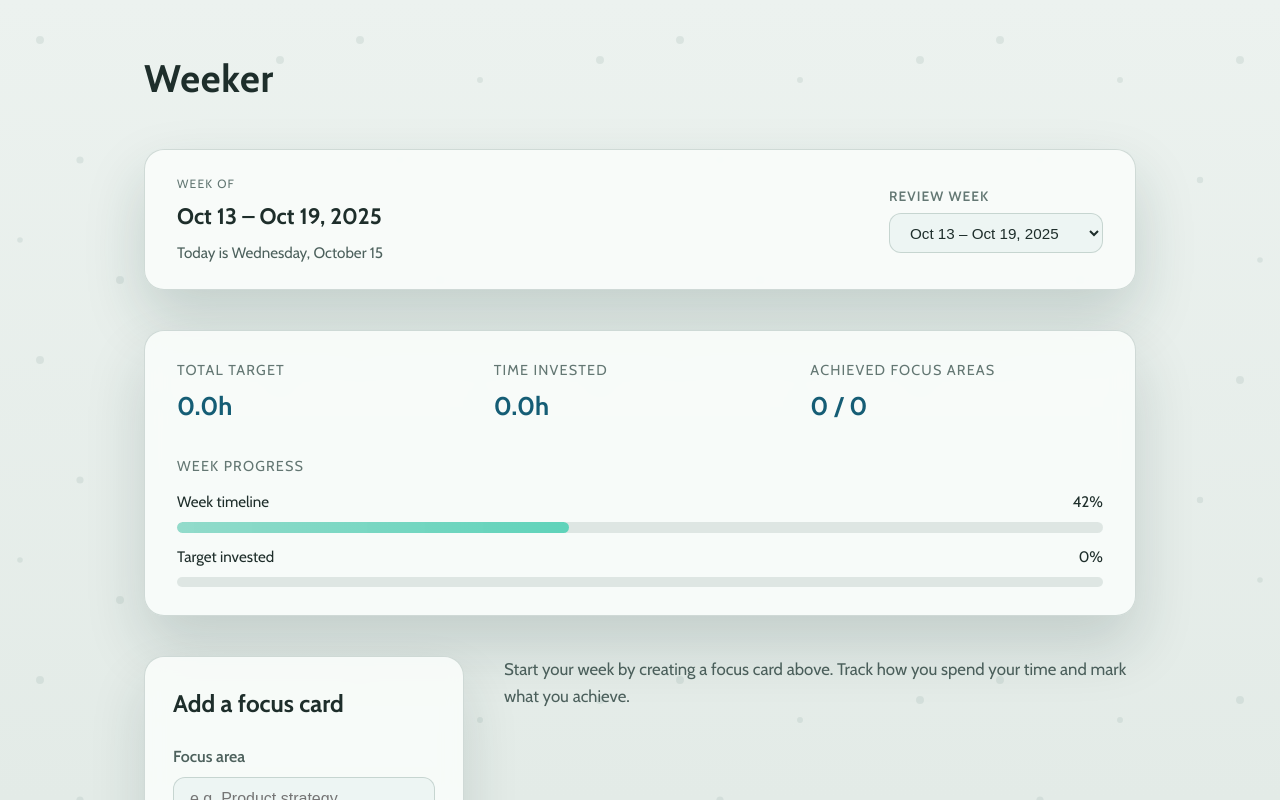
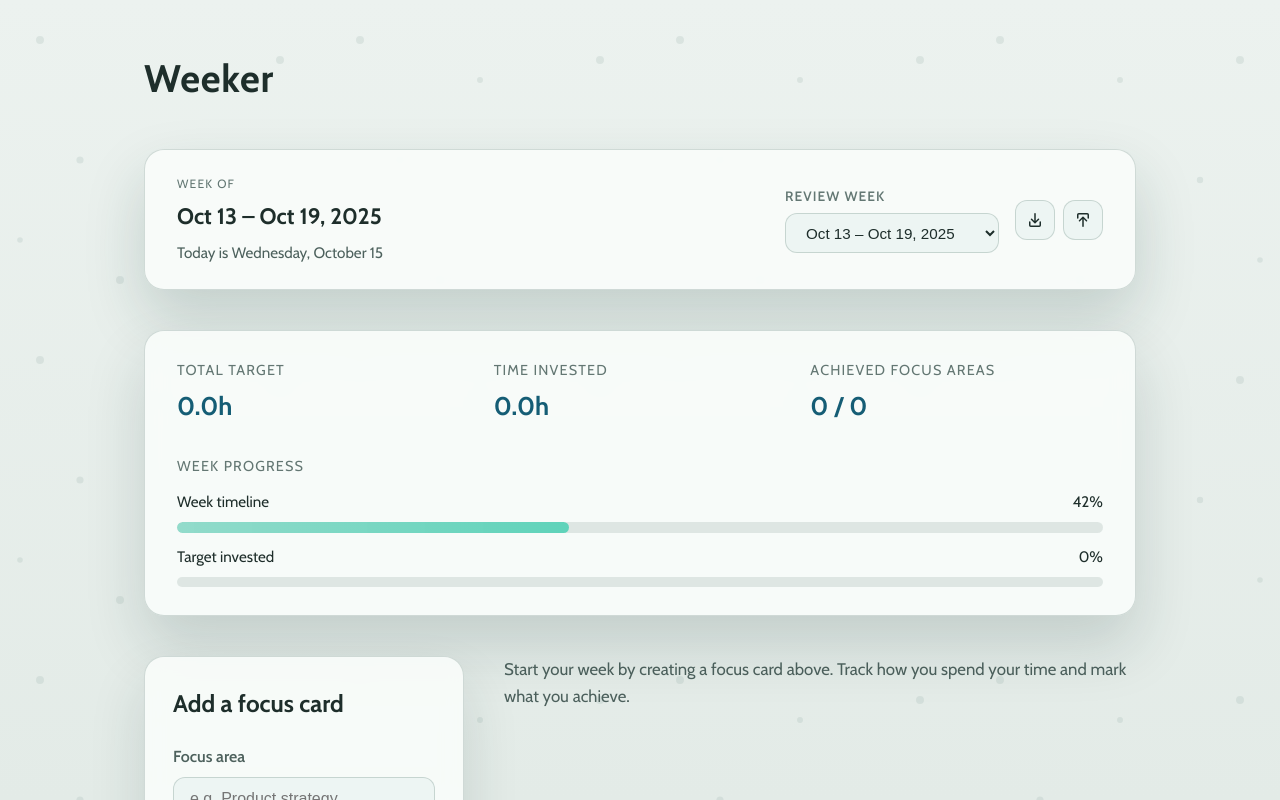
Before and after one commit to LostCanadian/Weeker, a React (Vite) app: page / in a window 1280 px wide. Both pictures are taken after a click on the button "Start a fresh week". Shown: the top 800 px of the page. Built offline with nearby package versions, Linux system fonts and the light colour scheme.

Commit message:
Use external SVG assets for week export controls

```diff
--- a/src/App.css
+++ b/src/App.css
@@ -100,6 +100,73 @@
   justify-content: flex-end;
   gap: 1rem;
   align-items: center;
+}
+
+.week-context__action-buttons {
+  display: flex;
+  align-items: center;
+  gap: 0.5rem;
+}
+
+.week-context__icon-button {
+  display: inline-flex;
+  align-items: center;
+  justify-content: center;
+  width: 2.5rem;
+  height: 2.5rem;
+  border-radius: 0.75rem;
+  border: 1px solid var(--color-border);
+  background: var(--color-input-bg);
+  color: var(--color-text);
+  cursor: pointer;
+  transition: border-color 0.2s ease, background 0.2s ease, color 0.2s ease,
+    box-shadow 0.2s ease;
+}
+
+.week-context__icon-button:hover:not(:disabled) {
+  background: var(--color-input-hover);
+  border-color: var(--color-accent);
+  color: var(--color-accent);
+}
+
+.week-context__icon-button:focus-visible {
+  outline: none;
+  border-color: var(--color-accent);
+  box-shadow: 0 0 0 4px rgba(31, 111, 139, 0.18);
+}
+
+.week-context__icon-button:disabled {
+  cursor: not-allowed;
+  opacity: 0.55;
+  background: var(--color-disabled-bg);
+  color: var(--color-disabled-text);
+  box-shadow: none;
+}
+
+.week-context__icon {
+  width: 1.25rem;
+  height: 1.25rem;
+  background-color: currentColor;
+  mask-repeat: no-repeat;
+  mask-position: center;
+  mask-size: contain;
+  -webkit-mask-repeat: no-repeat;
+  -webkit-mask-position: center;
+  -webkit-mask-size: contain;
+}
+
+.week-context__icon--export {
+  mask-image: url('./assets/icons/export.svg');
+  -webkit-mask-image: url('./assets/icons/export.svg');
+}
+
+.week-context__icon--import {
+  mask-image: url('./assets/icons/import.svg');
+  -webkit-mask-image: url('./assets/icons/import.svg');
+}
+
+.week-context__file-input {
+  display: none;
 }
 
 .week-selector {
--- a/src/App.tsx
+++ b/src/App.tsx
@@ -15,7 +15,11 @@ import './App.css';
 import { FocusItem, WeekStorage, initialFocus } from './focus/types';
 import { getFocusIcon } from './focus/focusIcons';
 import { areFocusItemsEqual, cloneFocusItems } from './focus/utils';
-import { weeksStorage } from './storage/weeksStorage';
+import {
+  createPersistedWeeksPayload,
+  sanitizeWeekStorage,
+  weeksStorage,
+} from './storage/weeksStorage';
 import {
   calculateWeekProgressPercent,
   formatWeekKey,
@@ -31,6 +35,18 @@ type FocusNotesProps = {
   disabled: boolean;
   onChange: (value: string) => void;
   onBlur: (value: string) => void;
+};
+
+const isRecord = (value: unknown): value is Record<string, unknown> =>
+  typeof value === 'object' && value !== null;
+
+const extractWeeksFromImport = (value: unknown): WeekStorage => {
+  if (isRecord(value) && 'weeks' in value) {
+    const payload = value as { weeks?: unknown };
+    return sanitizeWeekStorage(payload.weeks ?? {});
+  }
+
+  return sanitizeWeekStorage(value);
 };
 
 const FocusNotes = ({
@@ -182,6 +198,7 @@ function App() {
   >(null);
   const cancelEditRef = useRef(false);
   const editInputRef = useRef<HTMLInputElement | null>(null);
+  const importInputRef = useRef<HTMLInputElement | null>(null);
 
   useEffect(() => {
     if (typeof window === 'undefined') return undefined;
@@ -272,6 +289,88 @@ function App() {
   const sortedWeekKeys = useMemo(
     () => Object.keys(weeksData).sort((a, b) => (a < b ? 1 : -1)),
     [weeksData],
+  );
+  const hasStoredWeeks = sortedWeekKeys.length > 0;
+
+  const handleExportData = useCallback(() => {
+    if (!hasStoredWeeks || typeof window === 'undefined') {
+      return;
+    }
+
+    try {
+      const payload = {
+        ...createPersistedWeeksPayload(weeksData),
+        exportedAt: new Date().toISOString(),
+      };
+      const serialized = JSON.stringify(payload, null, 2);
+      const blob = new Blob([serialized], { type: 'application/json' });
+      const url = window.URL.createObjectURL(blob);
+      const timestamp = new Date().toISOString().replace(/[:.]/g, '-');
+      const link = document.createElement('a');
+      link.href = url;
+      link.download = `weeker-backup-${timestamp}.json`;
+      document.body.appendChild(link);
+      link.click();
+      document.body.removeChild(link);
+      window.setTimeout(() => {
+        window.URL.revokeObjectURL(url);
+      }, 0);
+    } catch (error) {
+      console.warn('Unable to export weekly focus data.', error);
+    }
+  }, [hasStoredWeeks, weeksData]);
+
+  const handleImportClick = useCallback(() => {
+    importInputRef.current?.click();
+  }, []);
+
+  const handleImportFileChange = useCallback(
+    (event: ChangeEvent<HTMLInputElement>) => {
+      const input = event.target;
+      const file = input.files?.[0];
+      if (!file) return;
+
+      const reader = new FileReader();
+      reader.onload = () => {
+        try {
+          const text = typeof reader.result === 'string' ? reader.result : '';
+          if (!text) {
+            throw new Error('Empty file');
+          }
+
+          const parsed = JSON.parse(text) as unknown;
+          const importedWeeks = extractWeeksFromImport(parsed);
+
+          if (Object.keys(importedWeeks).length === 0) {
+            window.alert(
+              'No weekly focus data was found in the selected backup file.',
+            );
+            return;
+          }
+
+          setWeeksData((prev: WeekStorage) => ({
+            ...prev,
+            ...importedWeeks,
+          }));
+          window.alert('Weekly focus data imported successfully.');
+        } catch (error) {
+          console.warn('Unable to import weekly focus data.', error);
+          window.alert(
+            'Unable to import weekly focus data. Please select a valid backup file.',
+          );
+        } finally {
+          input.value = '';
+        }
+      };
+      reader.onerror = () => {
+        console.warn('Unable to read the selected backup file.');
+        window.alert('Unable to read the selected backup file. Please try again.');
+        input.value = '';
+      };
+
+      reader.readAsText(file);
+    },
+    [],
   );
 
   const selectedWeekStart = useMemo(
@@ -650,6 +749,40 @@ function App() {
                 })}
               </select>
             </label>
+            <div className="week-context__action-buttons">
+              <button
+                type="button"
+                className="week-context__icon-button"
+                onClick={handleExportData}
+                disabled={!hasStoredWeeks}
+                title="Export weekly focus data"
+                aria-label="Export weekly focus data"
+              >
+                <span
+                  className="week-context__icon week-context__icon--export"
+                  aria-hidden
+                />
+              </button>
+              <button
+                type="button"
+                className="week-context__icon-button"
+                onClick={handleImportClick}
+                title="Import weekly focus data"
+                aria-label="Import weekly focus data"
+              >
+                <span
+                  className="week-context__icon week-context__icon--import"
+                  aria-hidden
+                />
+              </button>
+              <input
+                ref={importInputRef}
+                type="file"
+                accept="application/json"
+                className="week-context__file-input"
+                onChange={handleImportFileChange}
+              />
+            </div>
             {!isCurrentWeek && (
               <span className="week-context__badge" role="status">
                 Viewing a previous week
--- a/src/storage/weeksStorage.ts
+++ b/src/storage/weeksStorage.ts
@@ -27,6 +27,14 @@ const LEGACY_STORAGE_KEYS = [
   `weeker:${STORAGE_NAMESPACE}:weeks:v1`,
 ];
 const APP_VERSION = import.meta.env.VITE_APP_VERSION ?? '0.0.0';
+
+export const createPersistedWeeksPayload = (
+  weeks: WeekStorage,
+): PersistedWeeksPayload => ({
+  schemaVersion: STORAGE_SCHEMA_VERSION,
+  appVersion: APP_VERSION,
+  weeks: sanitizeWeekStorage(weeks),
+});
 
 export type PersistedWeeksPayload = {
   schemaVersion: number;
@@ -143,11 +151,7 @@ export const weeksStorage = {
   save(weeks: WeekStorage) {
     if (typeof window === 'undefined') return;
 
-    const payload: PersistedWeeksPayload = {
-      schemaVersion: STORAGE_SCHEMA_VERSION,
-      appVersion: APP_VERSION,
-      weeks: sanitizeWeekStorage(weeks),
-    };
+    const payload = createPersistedWeeksPayload(weeks);
 
     try {
       const serialized = JSON.stringify(payload);
```
Also changed, not shown: src/assets/icons/export.svg (added), src/assets/icons/import.svg (added).
